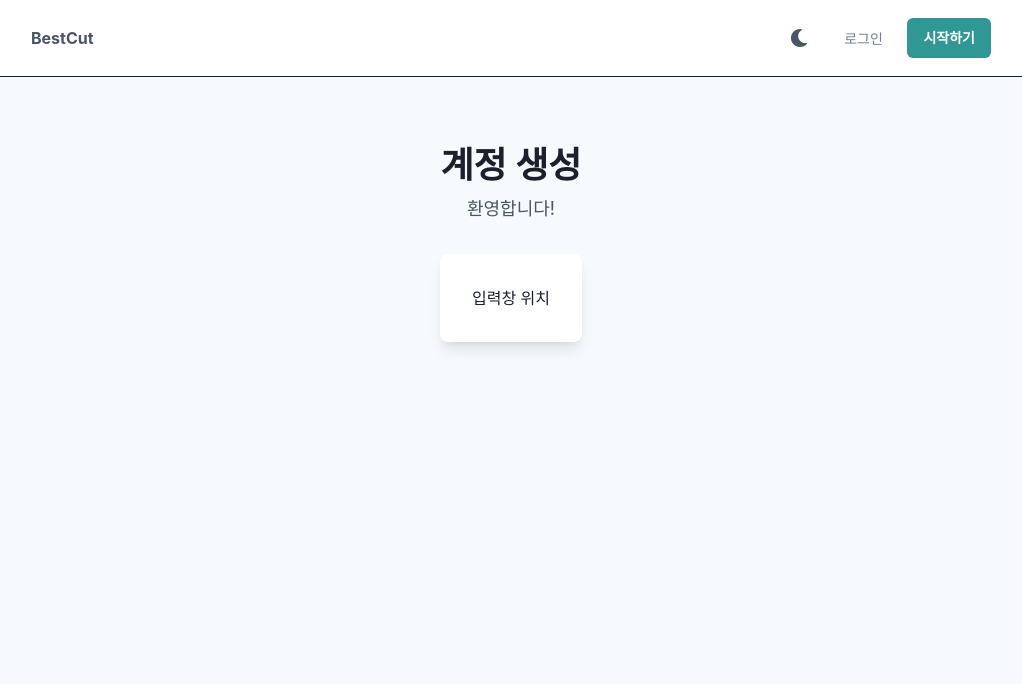
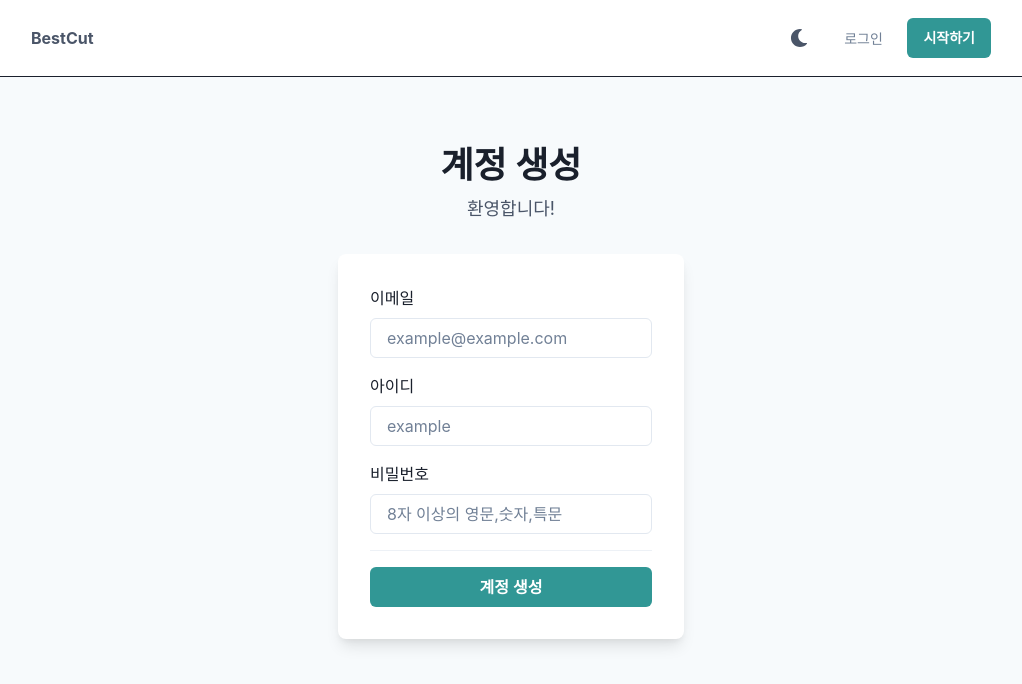
Before and after one commit to kmww/MovieScene, a React (Create React App) app in the folder project/front/: page /signup in a window 1280 px wide. Shown: the top 684 px of the page, without its empty margins (129-1151 px from the left). Built offline with nearby package versions, Linux system fonts and the light colour scheme.

Commit message:
feat: 회원가입 input 내용

```diff
--- a/project/front/src/components/auth/SignUpForm.tsx
+++ b/project/front/src/components/auth/SignUpForm.tsx
@@ -1,5 +1,44 @@
-import { Box, Heading, Stack, Text, useColorModeValue } from '@chakra-ui/react';
+import {
+  Box,
+  Button,
+  Divider,
+  FormControl,
+  FormLabel,
+  Heading,
+  Input,
+  Stack,
+  Text,
+  useColorModeValue,
+} from '@chakra-ui/react';
 import { ReactElement } from 'react';
+import { useSignUpMutation } from '../../generated/graphql';
+
+const SignUpRealForm = () => {
+  const [signUp, { loading }] = useSignUpMutation();
+  return (
+    <Stack as="form" spacing={4}>
+      <FormControl>
+        <FormLabel>이메일</FormLabel>
+        <Input type="email" placeholder="example@example.com" />
+      </FormControl>
+
+      <FormControl>
+        <FormLabel>아이디</FormLabel>
+        <Input type="text" placeholder="example" />
+      </FormControl>
+
+      <FormControl>
+        <FormLabel>비밀번호</FormLabel>
+        <Input type="password" placeholder="8자 이상의 영문,숫자,특문" />
+      </FormControl>
+
+      <Divider />
+      <Button colorScheme="teal" type="submit" isLoading={loading}>
+        계정 생성
+      </Button>
+    </Stack>
+  );
+};
 
 const SignUpForm = (): ReactElement => {
   return (
@@ -17,7 +56,7 @@ const SignUpForm = (): ReactElement => {
         boxShadow="lg"
         p={8}
       >
-        입력창 위치
+        <SignUpRealForm />
       </Box>
     </Stack>
   );
```
